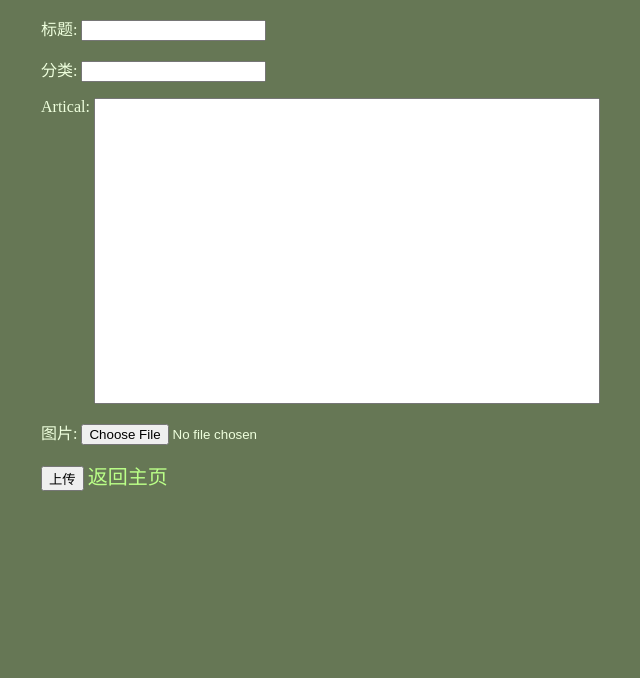
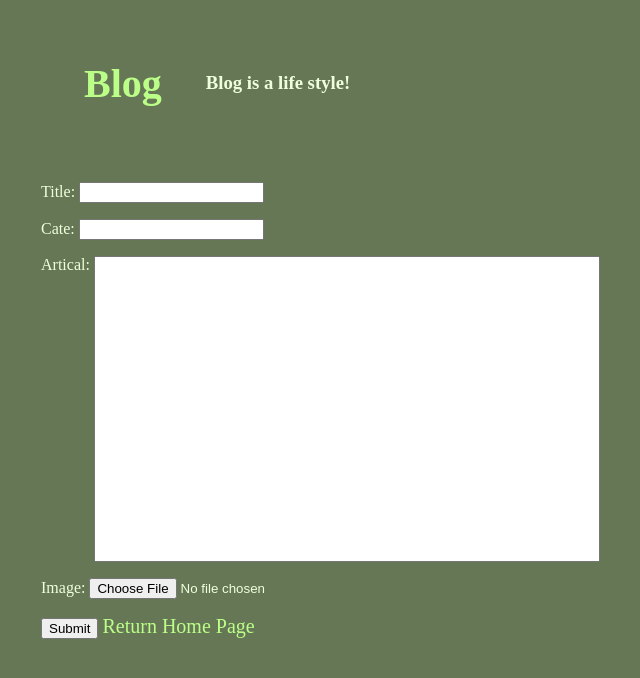
Before and after one commit to xuanzhenlei/ZL, a Django app: page /add/ in a window 1280 px wide. Shown: the top 678 px of the page, without its empty margins (279-919 px from the left). Run offline with Django 3.2, Linux system fonts and the light colour scheme.

Commit message:
对页面进行了调整

```diff
--- a/Project/ProClub/Blog/templates/add.html
+++ b/Project/ProClub/Blog/templates/add.html
@@ -11,10 +11,16 @@
     <title>Add Blog</title>
 </head>
 <body>
+    <table>
+          <tr>
+              <td style="height:10em" id="a_test"><a href="http://127.0.0.1:8000/" style="font-weight:700;color:#bf8;padding:2em 1em;font-size:40px;background:#675;text-decoration:none">Blog</a></td>
+              <td><h3>Blog is a life style!</h3></td>
+          </tr>
+    </table>
     <form method = 'post' enctype="multipart/form-data">
         {{uf.as_p}}
-        <input type="submit" value = "上传" />
-        <a id='test_add' href="http://127.0.0.1:8000/">返回主页</a>
+        <input type="submit" value = "Submit" />
+        <a id='test_add' href="http://127.0.0.1:8000/">Return Home Page</a>
     </form>
 </body>
 </html>
--- a/Project/ProClub/Blog/templates/base.html
+++ b/Project/ProClub/Blog/templates/base.html
@@ -16,7 +16,7 @@
               <td style="height:10em"><a href="http://127.0.0.1:8000/">Blog</a></td>
               <td><h3>Blog is a life style!</h3></td>
               <!--<td><input type="button" value="上传" style="background:#675;font-size:15px;border:none;margin-left:450px;color:#bf8"/></td>-->
-              <td><a id="test_a1" href="http://127.0.0.1:8000/add/">上传</a></td>
+              <td><a id="test_a1" href="http://127.0.0.1:8000/add/">Submit</a></td>
           </tr>
       </table>
       {% block content %}
--- a/Project/ProClub/Blog/views.py
+++ b/Project/ProClub/Blog/views.py
@@ -9,10 +9,10 @@ from django.views.decorators.csrf import csrf_exempt
 
 
 class ComForm(forms.Form):
-    title=forms.CharField(label='标题',max_length=200)
-    cate=forms.CharField(label='分类',max_length=50)
+    title=forms.CharField(label='Title',max_length=200)
+    cate=forms.CharField(label='Cate',max_length=50)
     artical=forms.CharField(widget=forms.Textarea)
-    img=forms.ImageField(label='图片')
+    img=forms.ImageField(label='Image')
 def index(request):
     blogs_list=blogs.objects.all()
     return render_to_response('index.html',{'blogs_list':blogs_list})
```
Also changed, not shown: Project/ProClub/Blog/templates/add_success.html (+8 -2 lines), Project/ProClub/Blog/templates/detail.html (+7 -2 lines).
